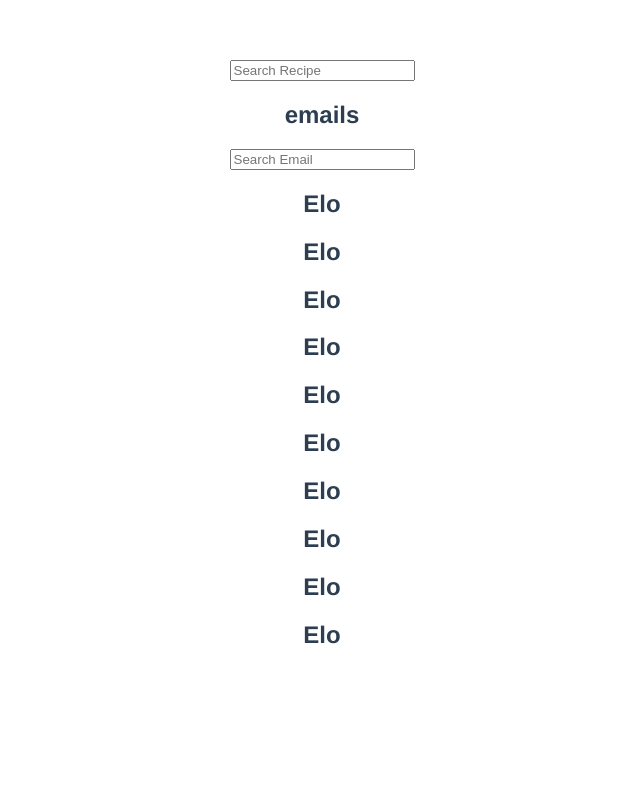
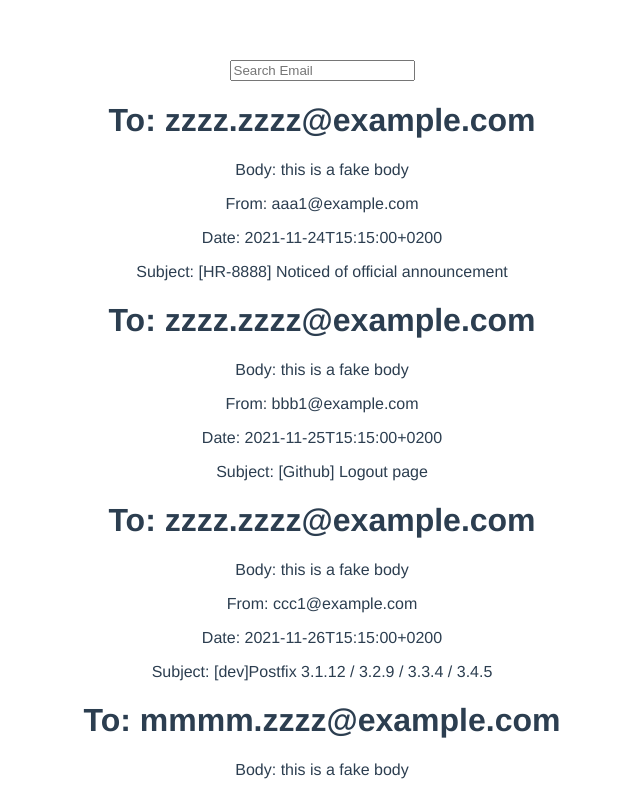
Before and after one commit to Lukaszk01/HenngeChallenge, a Vue app in the folder hennge-challenge/: page / in a window 1280 px wide. Shown: the top 795 px of the page, without its empty margins (318-958 px from the left). Built offline with nearby package versions, Linux system fonts and the light colour scheme.

Commit message:
emails works well

```diff
--- a/hennge-challenge/src/App.vue
+++ b/hennge-challenge/src/App.vue
@@ -17,73 +17,50 @@
 
     <!-- Where the array of emails get rendered as cards -->
    <div id="sort-bar">
-      <input type="text" v-model="searchValue" placeholder="Search Recipe" id="search-input">
+      <input type="text" v-model="searchValue" placeholder="Search Email" id="search-input">
       <i class="fa fa-search"></i>
     </div>
 
     <!-- Where the array of recipes get rendered as cards -->
     <div id="recipe-container">
-      <div class="card" v-for="email in filteredEmails" :key="email.subject">
+      <div class="card" v-for="email in emails" :key="email.id">
         <div class="content">
           <h1 class="email-title">
-            {{ email.subject }}
+            To:
+            {{ email.to }}
           </h1>
           <p>
+            Body:
             {{ email.body }}
           </p>
-          <span class="ingredient-span">
-
-            <h3 class="ingredient-title">
-              Ingredients:
-            </h3>
-
-          </span>
-
-          <h3>
-            Cooking Time:
-          </h3>
-          <p>
-            {{email.cookingTime}} minutes
+                    <p>
+                      From:
+            {{ email.from }}
           </p>
-
+                    <p>
+                      Date:
+            {{ email.datetime }}
+          </p>
+                    <p>
+                      Subject:
+            {{ email.subject }}
+          </p>
         </div>
 
       </div>
     </div>
 
-
-
-
-
-
-
-
-
-
-
-
-      <h2>emails</h2>
-      <input type="text" v-model="searchValue" placeholder="Search Email" id="search-input">
-
-
-      <div class="emails">
-      <EmailData v-for="email in emails" :key="email.id" :email="email" />
-    </div>
   </template>
 
   <script>
-  import EmailData from '@/components/EmailData.vue'
+  // import EmailData from '@/components/EmailData.vue'
   // import _ from 'lodash';
 
   export default {
-    name: 'Home',
-    components: {
-      EmailData
-    },
     data() {
       return {
-        startDate: null,
-        endDate: null,
+        // startDate: null,
+        // endDate: null,
         ascending: true,
         sortBy: 'alphabetically',
         searchValue: '',
@@ -208,7 +185,7 @@
       // Process search input
       if (this.searchValue != '' && this.searchValue) {
           tempEmails = tempEmails.filter((item) => {
-            return item.title
+            return item.subject
               .toUpperCase()
               .includes(this.searchValue.toUpperCase())
           })
@@ -217,7 +194,7 @@
       // Sort by alphabetical order
           tempEmails = tempEmails.sort((a, b) => {
               if (this.sortBy == 'alphabetically') {
-                  let fa = a.title.toLowerCase(), fb = b.title.toLowerCase()
+                  let fa = a.subject.toLowerCase(), fb = b.subject.toLowerCase()
 
                 if (fa < fb) {
                   return -1
@@ -235,6 +212,7 @@
           }
 
           return tempEmails
+
         }
       }
     }
@@ -251,10 +229,3 @@
     margin-top: 60px;
   }
   </style>
-
-
-
-
-  export default {
-
-  };
```
